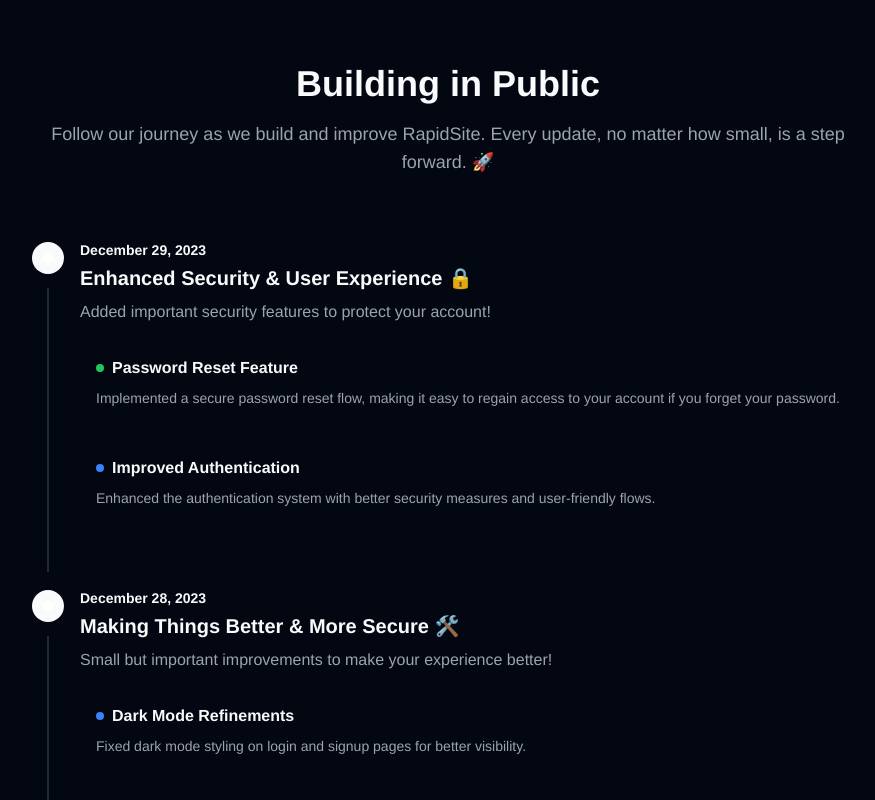
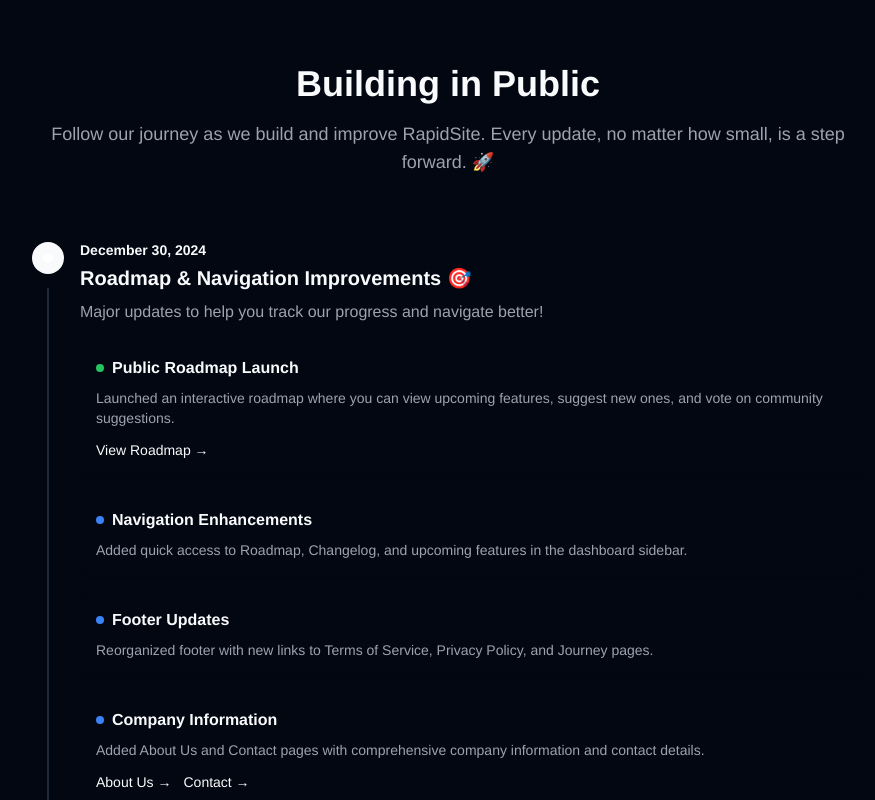
Before and after one commit to bilalmoten/rapidsitefinal, a Next.js app: page /changelog in a window 1280 px wide. Shown: the top 800 px of the page, without its empty margins (192-1067 px from the left). Built offline with nearby package versions, Linux system fonts and the light colour scheme.

Commit message:
changelog updated

```diff
--- a/app/changelog/page.tsx
+++ b/app/changelog/page.tsx
@@ -26,6 +26,43 @@ interface Update {
 }
 
 const updates: Update[] = [
+  {
+    date: "December 30, 2024",
+    title: "Roadmap & Navigation Improvements 🎯",
+    description:
+      "Major updates to help you track our progress and navigate better!",
+    updates: [
+      {
+        title: "Public Roadmap Launch",
+        description:
+          "Launched an interactive roadmap where you can view upcoming features, suggest new ones, and vote on community suggestions.",
+        type: "feature",
+        links: [{ text: "View Roadmap", url: "/roadmap" }],
+      },
+      {
+        title: "Navigation Enhancements",
+        description:
+          "Added quick access to Roadmap, Changelog, and upcoming features in the dashboard sidebar.",
+        type: "improvement",
+      },
+      {
+        title: "Footer Updates",
+        description:
+          "Reorganized footer with new links to Terms of Service, Privacy Policy, and Journey pages.",
+        type: "improvement",
+      },
+      {
+        title: "Company Information",
+        description:
+          "Added About Us and Contact pages with comprehensive company information and contact details.",
+        type: "improvement",
+        links: [
+          { text: "About Us", url: "/about" },
+          { text: "Contact", url: "/contact" },
+        ],
+      },
+    ],
+  },
   {
     date: "December 29, 2023",
     title: "Enhanced Security & User Experience 🔒",
```
